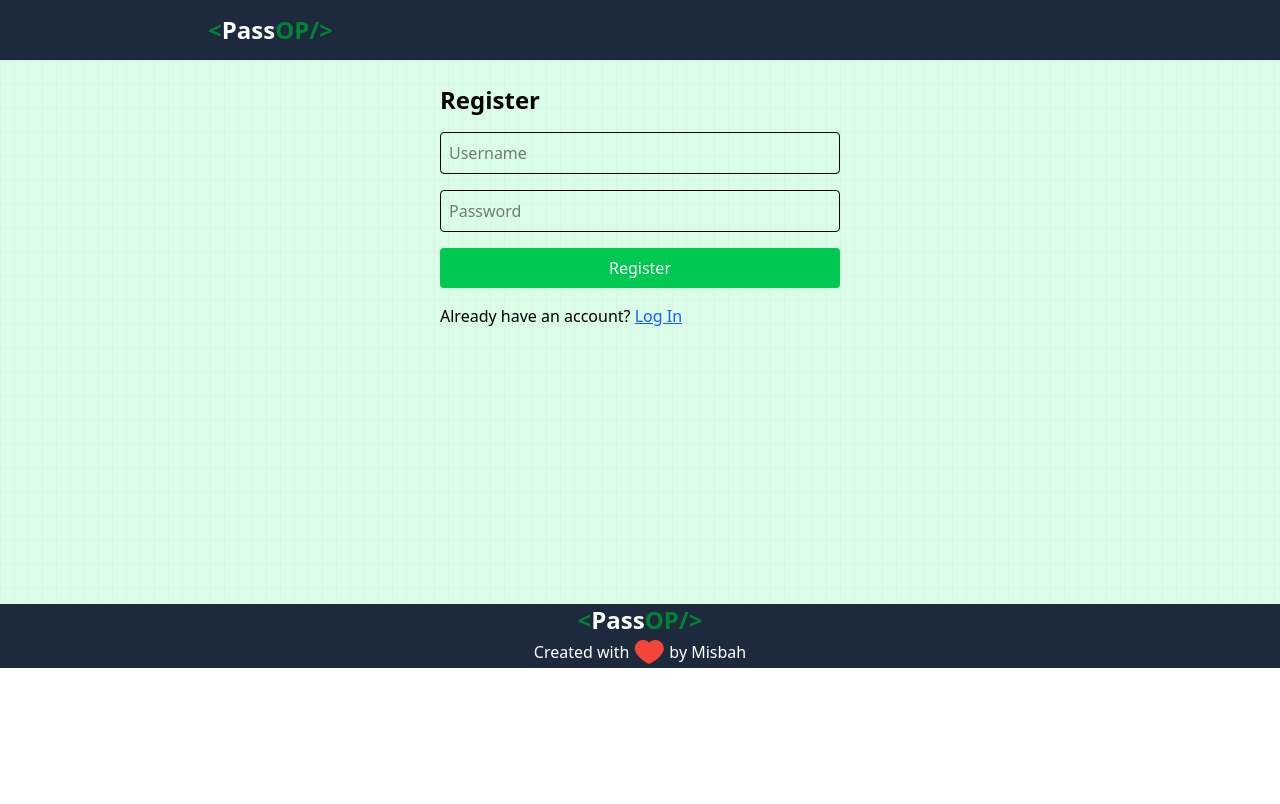
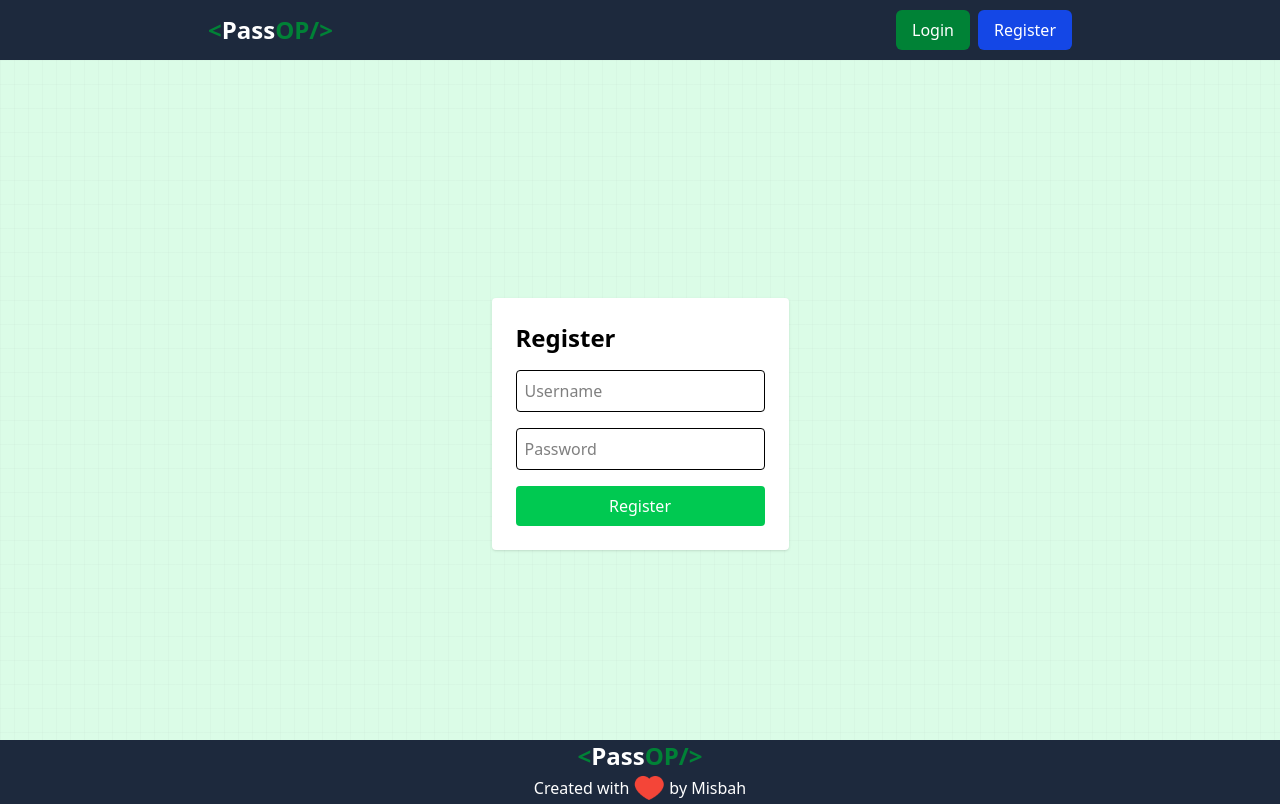
Before and after one commit to geniust2132/PassOP---Password-Manager-App, a React (Vite) app: page /register in a window 1280 px wide. Built offline with nearby package versions, Linux system fonts and the light colour scheme.

Commit message:
added logout button and ui fixes

```diff
--- a/src/App.css
+++ b/src/App.css
@@ -1 +1,6 @@
 /* @import "tailwindcss"; */
+html, body {
+  margin: 0;
+  padding: 0;
+  overflow-x: hidden; /* removes horizontal scroll */
+}
--- a/src/App.jsx
+++ b/src/App.jsx
@@ -1,4 +1,3 @@
-import { useState } from 'react'
 import React from 'react'
 import './App.css'
 import Navbar from './components/Navbar'
@@ -14,19 +13,24 @@ import { BrowserRouter as Router, Routes, Route } from "react-router-dom";
 function App() {
   return (
     <Router>
+      {/* Root wrapper */}
+      <div className="flex flex-col min-h-screen">
+        {/* Navbar */}
         <Navbar />
-      {/* <div className='min-h-[68vh]'> */}
-      <div className='bg-green-100 bg-[linear-gradient(to_right,#8080800a_1px,transparent_1px),linear-gradient(to_bottom,#8080800a_1px,transparent_1px)] bg-[size:14px_24px] min-h-[68vh]'>
+
+        {/* Main content (fills leftover space) */}
+        <main className=" bg-green-100 bg-[linear-gradient(to_right,#8080800a_1px,transparent_1px),linear-gradient(to_bottom,#8080800a_1px,transparent_1px)] bg-[size:14px_24px] min-h-[calc(100vh-120px)]
+                flex flex-col
+                items-center
+                justify-center
+                pt-12">
           <Routes>
-
             {/* Home → Landing */}
             <Route path="/" element={<Landing />} />
 
             {/* Auth routes */}
             <Route path="/login" element={<Login />} />
             <Route path="/register" element={<Register />} />
-
-          {/* <Route path="/manager" element={<Manager />} /> */}
 
             {/* Protected Manager route */}
             <Route
@@ -37,13 +41,14 @@ function App() {
                 </ProtectedRoute>
               }
             />
+          </Routes>
+        </main>
 
-        </Routes>
+        {/* Footer */}
+        <Footer />
       </div>
-
-      <Footer />
     </Router>
   );
 }
 
-export default App
+export default App;
--- a/src/components/Footer.jsx
+++ b/src/components/Footer.jsx
@@ -2,7 +2,7 @@ import React from 'react'
 
 const Footer = () => {
     return (
-        <div className='bg-slate-800 text-white flex flex-col justify-center items-center w-full'>
+        <div className='bg-slate-800 text-white flex flex-col justify-center items-center  w-full'>
 
                 <div className="logo font-bold text-white text-2xl">
                     <span className='text-green-700'>&lt;</span>
--- a/src/components/Landing.jsx
+++ b/src/components/Landing.jsx
@@ -5,8 +5,9 @@ const Landing = () => {
   const navigate = useNavigate();
 
   return (
-    <div className="flex flex-col items-center justify-center min-h-screen bg-green-100">
-      <h1 className="text-4xl font-bold mb-6">Welcome to PassOP 🔐</h1>
+    <div className="flex flex-col items-center justify-center h-full bg-green-100">
+      <h1 className="text-4xl font-bold">Welcome To</h1>
+      <h1 className="text-4xl font-bold mb-6">PassOP 🔐</h1>
       <p className="mb-8 text-lg">Your personal password manager.</p>
       <div className="flex gap-4">
         <button
--- a/src/components/Login.jsx
+++ b/src/components/Login.jsx
@@ -39,7 +39,8 @@ const Login = () => {
   };
 
   return (
-    <div className="p-6 max-w-md mx-auto">
+    <div className="flex flex-col h-full items-center justify-center bg-green-100">
+      <div className="p-6 max-w-md w-full bg-white rounded shadow">
         <ToastContainer />
         <h2 className="text-2xl font-bold mb-4">Login</h2>
         <form onSubmit={handleSubmit} className="flex flex-col gap-4">
@@ -67,6 +68,7 @@ const Login = () => {
           </button>
         </form>
       </div>
+    </div>
   );
 };
 
--- a/src/components/Manager.jsx
+++ b/src/components/Manager.jsx
@@ -259,7 +259,7 @@ const Manager = () => {
             <div className="absolute inset-0 -z-10 h-full w-full bg-green-100 bg-[linear-gradient(to_right,#8080800a_1px,transparent_1px),linear-gradient(to_bottom,#8080800a_1px,transparent_1px)] bg-[size:14px_24px]"><div className="absolute left-0 right-0 top-0 -z-10 m-auto h-[310px] w-[310px] rounded-full bg-fuchsia-400 opacity-20 blur-[100px]"></div></div>
 
 
-            <div className="p-2 pt-3 md:mycontainer min-h-[79.3vh]">
+            <div className="p-2 pt-3 md:mycontainer min-h-screen">
                 <h1 className='text-4xl font-bold text-center'><span className='text-green-700'>&lt;</span>
                     Pass<span className='text-green-700'>OP/&gt;</span></h1>
 
--- a/src/components/Navbar.jsx
+++ b/src/components/Navbar.jsx
@@ -1,6 +1,17 @@
 import React from 'react'
+import { useNavigate } from "react-router-dom";
 
 const Navbar = () => {
+
+    const navigate = useNavigate();
+    const token = localStorage.getItem("token"); // check if logged in
+
+    // defined logout function here
+    const handleLogout = () => {
+        localStorage.removeItem("token"); // remove JWT
+        navigate("/"); // redirect to Landing page
+    };
+
     return (
         <nav className='bg-slate-800 text-white'>
             <div className="mycontainer flex justify-between items-center px-4 py-5 h-15">
@@ -25,6 +36,32 @@ const Navbar = () => {
                     Logout
                 </button> */}
 
+                {/* Conditionally render buttons */}
+                {token ? (
+                    <button
+                        onClick={handleLogout}
+                        className="text-white bg-red-600 hover:bg-red-500 my-5 rounded-md px-4 py-2"
+                    >
+                        Logout
+                    </button>
+                ) : (
+                    <div className="flex gap-2">
+                        <button
+                            onClick={() => navigate("/login")}
+                            className="text-white bg-green-700 hover:bg-green-600 rounded-md px-4 py-2"
+                        >
+                            Login
+                        </button>
+                        <button
+                            onClick={() => navigate("/register")}
+                            className="text-white bg-blue-700 hover:bg-blue-600 rounded-md px-4 py-2"
+                        >
+                            Register
+                        </button>
+
+                    </div>
+                )
+                }
             </div>
         </nav>
     )
--- a/src/components/Register.jsx
+++ b/src/components/Register.jsx
@@ -44,7 +44,8 @@ const Register = () => {
   };
 
   return (
-    <div className="p-6 max-w-md mx-auto">
+    <div className="flex flex-col h-full items-center justify-center bg-green-100">
+      <div className="p-6 max-w-md w-full bg-white rounded shadow">
         <ToastContainer />
         <h2 className="text-2xl font-bold mb-4">Register</h2>
         <form onSubmit={handleSubmit} className="flex flex-col gap-4">
@@ -74,7 +75,7 @@ const Register = () => {
           </button>
         </form>
 
-      {/* Login button */}
+        {/* Login button
         <p className="mt-4">
           Already have an account?{" "}
           <button
@@ -83,8 +84,8 @@ const Register = () => {
           >
             Log In
           </button>
-      </p>
-
+        </p> */}
+      </div>
     </div>
   );
 };
```
Lines whose indentation alone changed are shown as unchanged.
